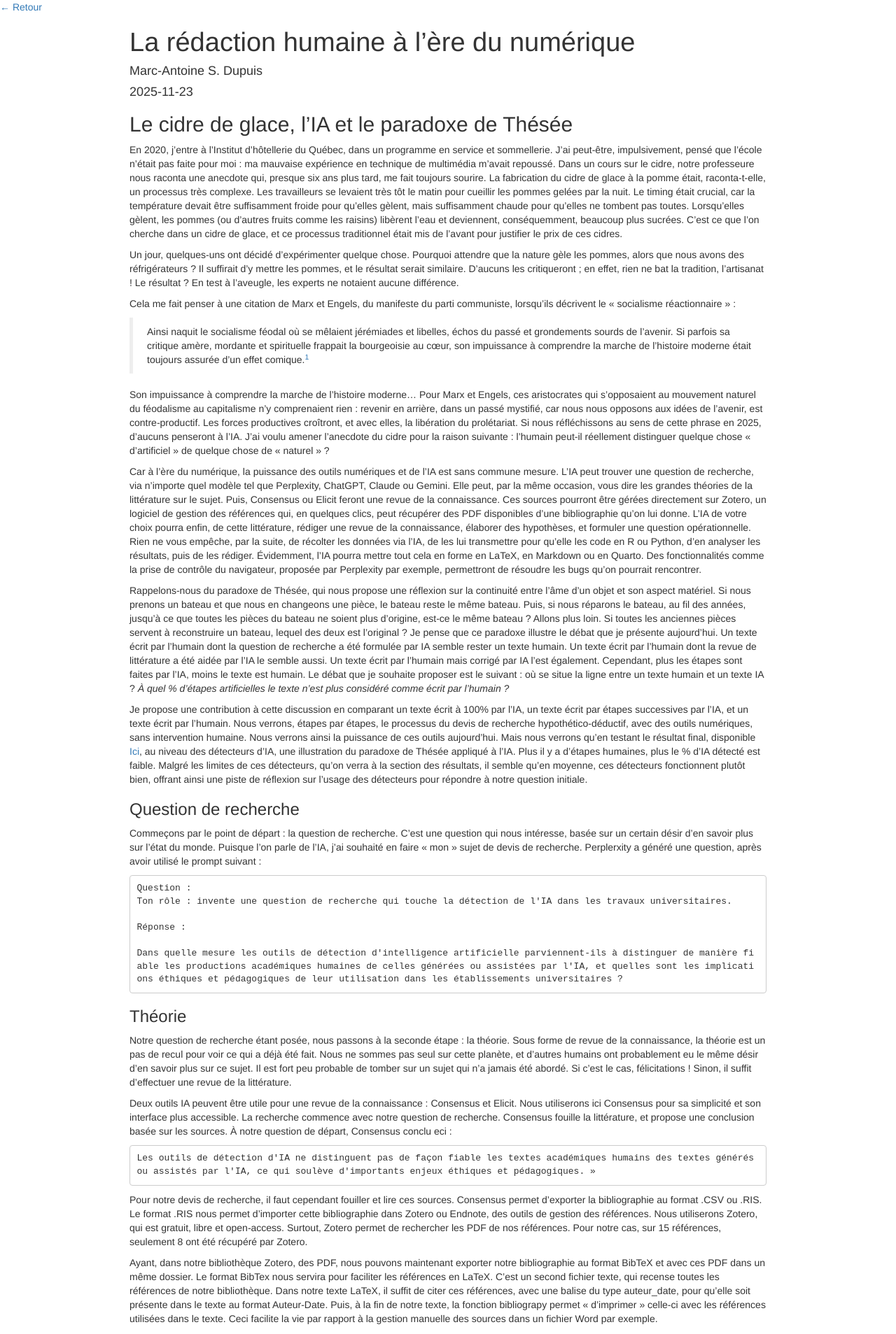
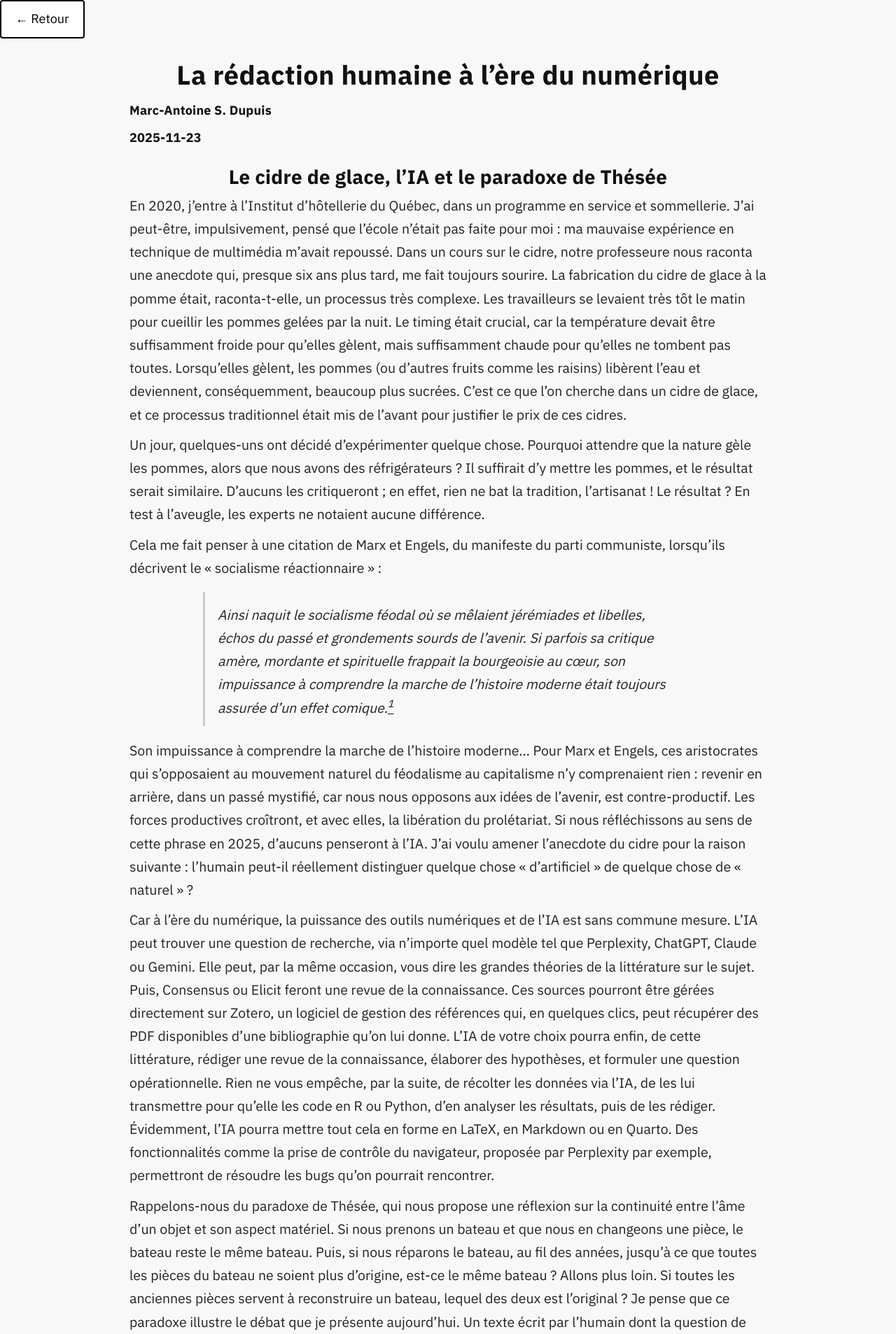
Before and after one commit to MADUP212/MADUP212.github.io, a Jekyll site: the page section/projets/thesee_texte.html, which Jekyll copies as it is, in a window 1280 px wide. Shown: the top 1907 px of the page at 70% size. Built offline with Jekyll 4.4.1, drawn with Linux system fonts in a browser that asks for light colours.

Commit message:
Update thesee_texte.html

```diff
--- a/section/projets/thesee_texte.html
+++ b/section/projets/thesee_texte.html
@@ -337,7 +337,7 @@ display: none;
 
 
 </head>
-
+<link rel="stylesheet" href="/assets/style.css">
 <body>
     <a href="javascript:history.back()" class="back-button">← Retour</a>
 <div class="container-fluid main-container">
```
